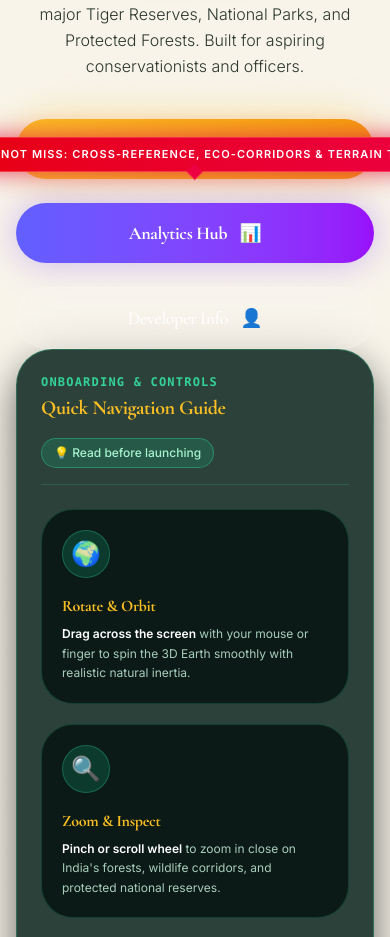
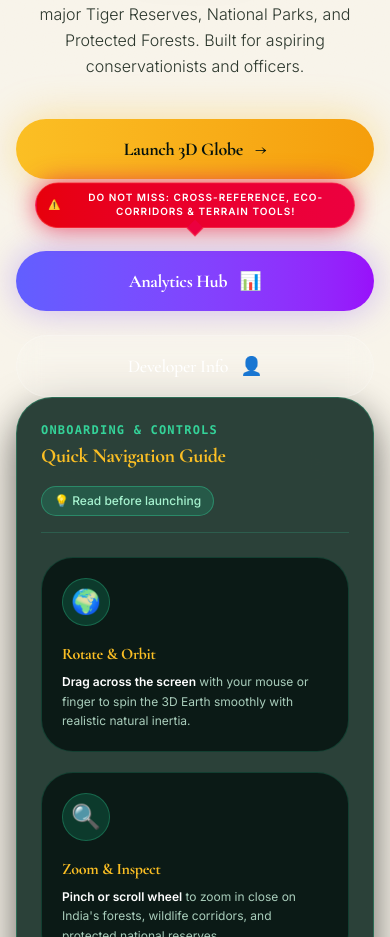
Before and after one commit to g4mt2fch8w-code/geo-globe, a React (Vite) app: page / in a window 390 px wide. Shown: the part 861-1798 px from the top of the page. Built offline with nearby package versions, Linux system fonts and the light colour scheme; a web font is replaced by a local one.

Commit message:
fix: responsive layout for psychological FOMO banner on mobile

```diff
--- a/src/components/Home.tsx
+++ b/src/components/Home.tsx
@@ -55,10 +55,11 @@ export const Home = () => {
             </Link>
 
             {/* Analytics Button with Psychological Banner */}
-            <Link to="/dashboards" className="w-full sm:w-auto relative group">
-              <div className="absolute -top-14 sm:-top-16 left-1/2 -translate-x-1/2 w-max animate-bounce z-50">
-                <div className="bg-gradient-to-r from-red-600 to-rose-600 text-white text-[11px] sm:text-xs font-black px-4 py-2 rounded-full border border-red-400/50 shadow-[0_0_25px_rgba(225,29,72,0.8)] uppercase tracking-widest flex items-center gap-2">
-                  <span className="animate-pulse">⚠️</span> DO NOT MISS: Cross-Reference, Eco-Corridors & Terrain Tools!
+            <Link to="/dashboards" className="w-full sm:w-auto relative group mt-12 sm:mt-0">
+              <div className="absolute -top-14 sm:-top-16 left-1/2 -translate-x-1/2 w-[90vw] sm:w-max max-w-xs sm:max-w-none animate-bounce z-50">
+                <div className="bg-gradient-to-r from-red-600 to-rose-600 text-white text-[10px] sm:text-xs font-black px-3 py-2 sm:px-4 sm:py-2 rounded-xl sm:rounded-full border border-red-400/50 shadow-[0_0_25px_rgba(225,29,72,0.8)] uppercase tracking-widest flex items-center justify-center gap-2 text-center leading-snug">
+                  <span className="animate-pulse shrink-0">⚠️</span>
+                  <span>DO NOT MISS: Cross-Reference, Eco-Corridors & Terrain Tools!</span>
                 </div>
                 <div className="w-3 h-3 bg-rose-600 rotate-45 mx-auto -mt-1.5 border-r border-b border-red-400/50 shadow-xl"></div>
               </div>
```
